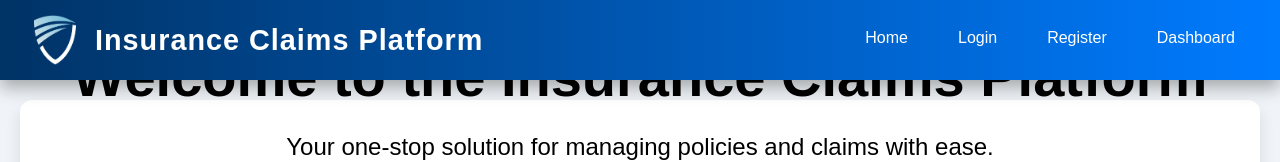
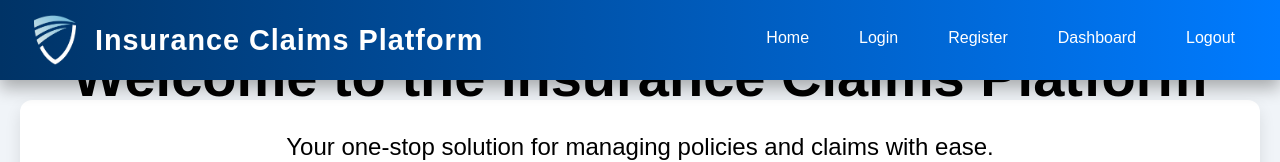
Before and after one commit to NavyaNayer/Insurance-Claims-Platform, a SvelteKit app: page / in a window 1280 px wide. Shown: the top 162 px of the page. Built offline with nearby package versions, Linux system fonts and the light colour scheme.

Commit message:
Update +layout.svelte

```diff
--- a/src/routes/+layout.svelte
+++ b/src/routes/+layout.svelte
@@ -134,6 +134,7 @@
     <a href="/login">Login</a>
     <a href="/register">Register</a>
     <a href="/dashboard">Dashboard</a>
+    <a href="/">Logout</a>
   </nav>
 </header>
 
```
